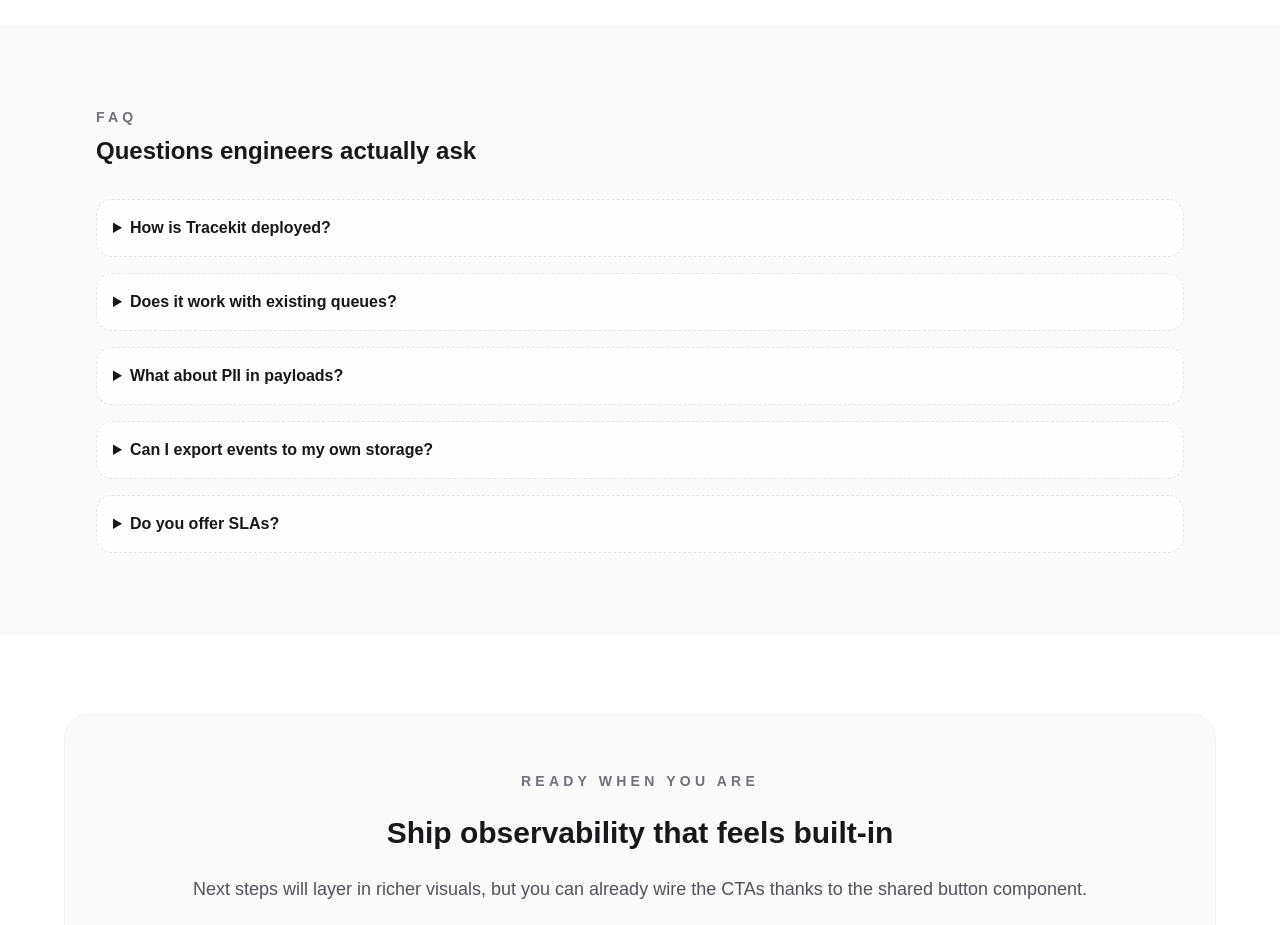
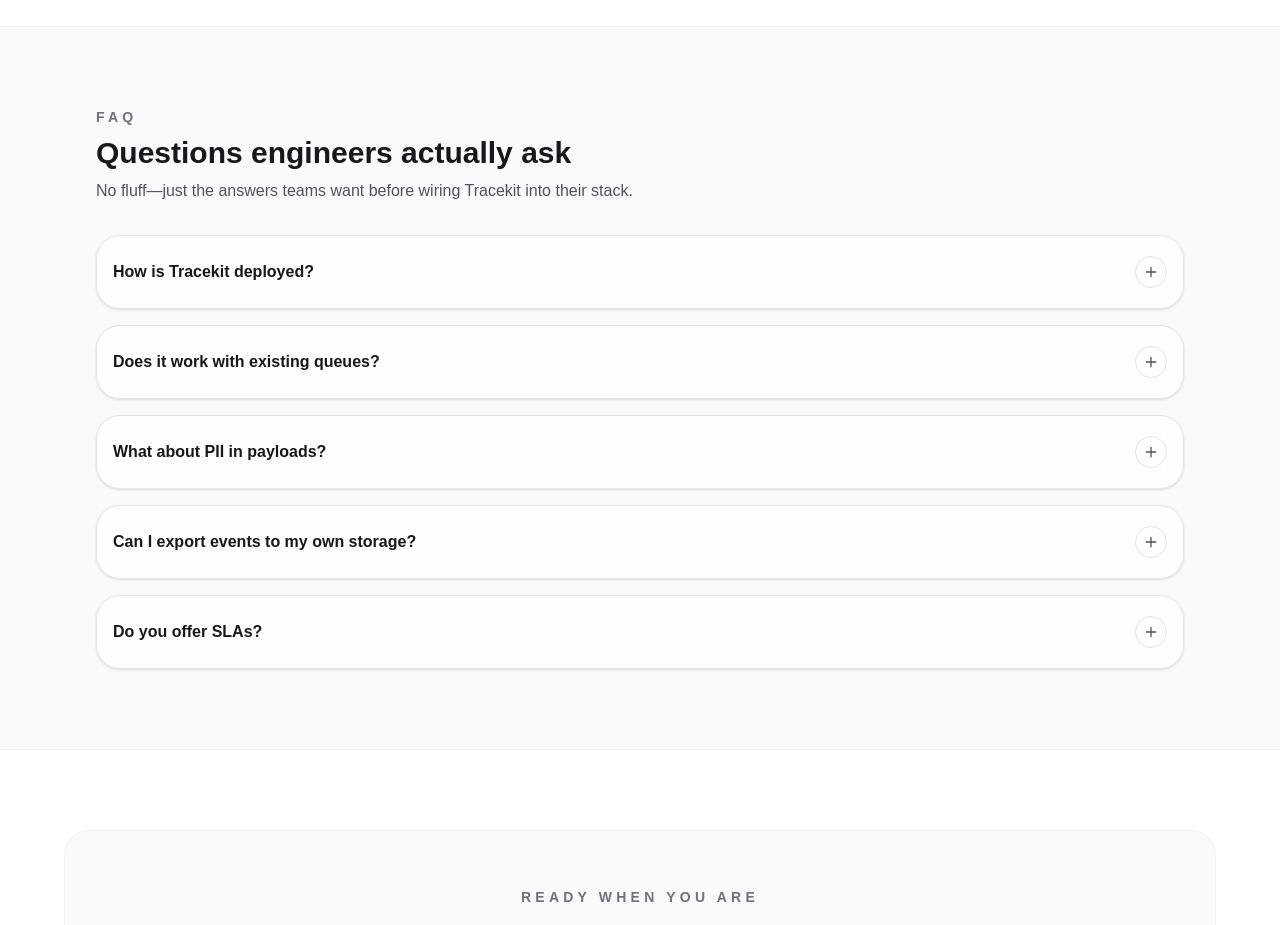
Before and after one commit to Ali-Topal/Tracekit, a Next.js app: page / in a window 1280 px wide. Shown: the part 3620-4545 px from the top of the page. Built offline with nearby package versions, Linux system fonts and the light colour scheme.

Commit message:
feat: build accessible faq

```diff
--- a/src/components/sections/FaqSection.tsx
+++ b/src/components/sections/FaqSection.tsx
@@ -1,7 +1,16 @@
+"use client";
+
 import { Container } from "@/components/ui/container";
 import { FAQ_ITEMS } from "@/content/site";
+import { useId, useState } from "react";
 
 export function FaqSection() {
+  const baseId = useId();
+  const [openItems, setOpenItems] = useState<Record<string, boolean>>({});
+
+  const toggleItem = (question: string) =>
+    setOpenItems((prev) => ({ ...prev, [question]: !prev[question] }));
+
   return (
     <section id="faq" className="border-b border-zinc-100 bg-zinc-50 py-20">
       <Container className="space-y-8 text-zinc-900">
@@ -9,20 +18,55 @@
           <p className="text-sm font-semibold uppercase tracking-[0.3em] text-zinc-500">
             FAQ
           </p>
-          <h2 className="text-2xl font-semibold">Questions engineers actually ask</h2>
+          <h2 className="text-3xl font-semibold">Questions engineers actually ask</h2>
+          <p className="text-zinc-600">
+            No fluff—just the answers teams want before wiring Tracekit into their stack.
+          </p>
         </div>
         <div className="space-y-4">
-          {FAQ_ITEMS.map((item) => (
-            <details
-              key={item.question}
-              className="rounded-2xl border border-dashed border-zinc-200 bg-white/80 p-4"
-            >
-              <summary className="cursor-pointer text-base font-semibold text-zinc-900">
-                {item.question}
-              </summary>
-              <p className="mt-2 text-sm text-zinc-600">{item.answer}</p>
-            </details>
-          ))}
+          {FAQ_ITEMS.map((item, index) => {
+            const contentId = `${baseId}-faq-${index}`;
+            const isOpen = openItems[item.question];
+
+            return (
+              <article
+                key={item.question}
+                className="rounded-3xl border border-zinc-200 bg-white/80 px-4 py-1 shadow-sm transition hover:border-emerald-200"
+              >
+                <button
+                  type="button"
+                  className="group flex w-full items-center justify-between gap-6 py-4 text-left focus-visible:outline focus-visible:outline-2 focus-visible:outline-offset-2 focus-visible:outline-emerald-400"
+                  aria-expanded={isOpen}
+                  aria-controls={contentId}
+                  onClick={() => toggleItem(item.question)}
+                >
+                  <span className="text-base font-semibold text-zinc-900">{item.question}</span>
+                  <span
+                    className="inline-flex h-8 w-8 items-center justify-center rounded-full border border-zinc-200 text-sm text-zinc-600 transition group-hover:border-zinc-400"
+                    aria-hidden="true"
+                  >
+                    <svg
+                      className={`h-4 w-4 transition-transform ${isOpen ? "rotate-45" : ""}`}
+                      viewBox="0 0 24 24"
+                      stroke="currentColor"
+                      strokeWidth="2"
+                      fill="none"
+                    >
+                      <path d="M12 5v14M5 12h14" strokeLinecap="round" strokeLinejoin="round" />
+                    </svg>
+                  </span>
+                </button>
+                <div
+                  id={contentId}
+                  className={`grid overflow-hidden text-sm text-zinc-600 transition-all duration-300 ease-out ${
+                    isOpen ? "grid-rows-[1fr] py-2" : "grid-rows-[0fr]"
+                  }`}
+                >
+                  <p className="min-h-0">{item.answer}</p>
+                </div>
+              </article>
+            );
+          })}
         </div>
       </Container>
     </section>
```
